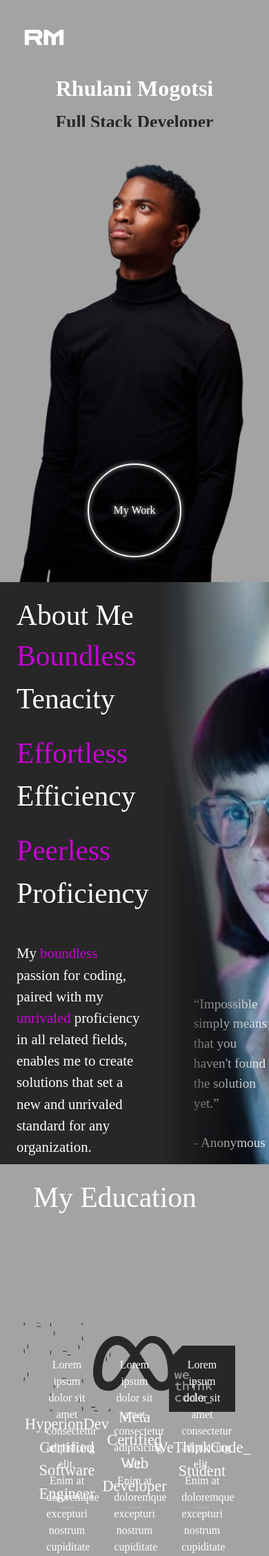
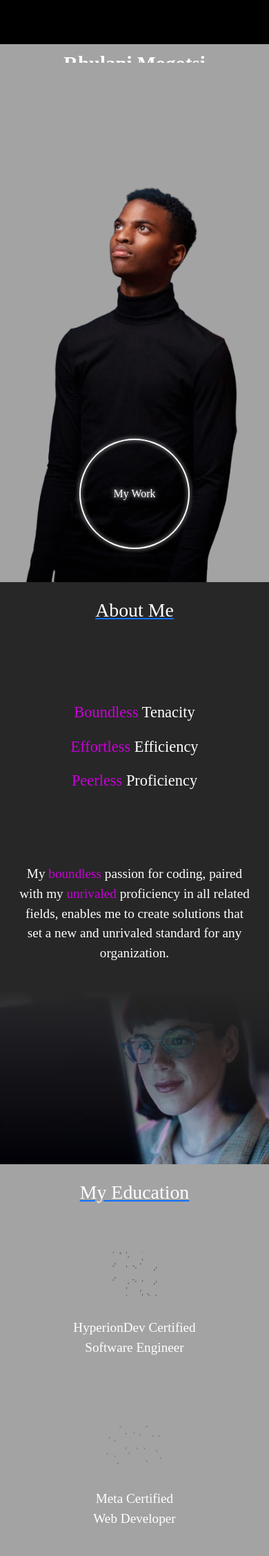
Before and after one commit to WinterTheEngineer/Kgosi-Mogotsi, a Django app: page / in a window 390 px wide; the page is wider, and only the part inside the window is pictured. Shown: the top 2256 px of that part at 69% size. Run offline with Django 5.2, Linux system fonts and the light colour scheme; some libraries are stand-ins or nearby versions; some web fonts are replaced.

Commit message:
fixed preloader resetting on gsap animation start, mobile responsive breakpoints

```diff
--- a/WinterMogotsi/static/WinterMogotsi/css/index.css
+++ b/WinterMogotsi/static/WinterMogotsi/css/index.css
@@ -3,27 +3,6 @@
     padding: 0;
     box-sizing: border-box;
     font-family: 'Zen Dots';
-}
-
-body {
-    overflow: overlay;
-}
-
-::-webkit-scrollbar {
-    width: 12px;
-}
-
-::-webkit-scrollbar-track {
-    background: rgba(0, 0, 0, 0);
-}
-
-::-webkit-scrollbar-thumb {
-    border-radius: 10px;
-    background: #272727;
-}
-
-body {
-    animation: bodyscroll 6s forwards;
 }
 
 #splash {
@@ -50,6 +29,7 @@
     height: 5.5rem;
     display: block;
     stroke-width: 3;
+    fill: #ffffff;
     animation: 5s logo-stroke ease;
 }
 
@@ -425,6 +405,7 @@
 }
 
 .accolades {
+    display: flex;
     align-items: center;
     height: calc(100% - 2.75rem);
 }
@@ -442,21 +423,16 @@
 }
 
 .accolade-icon {
+    height: 8rem;
     display: flex;
-    font-size: 8rem;
     color: #272727;
     align-items: center;
     justify-content: center;
+    animation: 6s icon-stroke forwards infinite;
 }
 
 .hyperion-icon {
-    font-size: 6rem;
     stroke-width: 14;
-    animation: 6s icon-stroke forwards infinite;
-}
-
-.accolade-image, .hyperion-icon {
-    height: 8rem;
 }
 
 .accolade-title {
@@ -696,7 +672,199 @@
     pointer-events: none;
 }
 
-@media (max-width: 1366px) {
+/* Mobile - Portrait */
+@media screen and (min-width: 240px) and (max-width: 428px) {
+
+    #splash {
+        width: 100vw;
+        height: 100vh;
+    }
+
+    .splash-loader {
+        top: 50%;
+        left: 50%;
+        z-index: 9;
+        position: fixed;
+        overflow: hidden;
+        transform: translate(-50%, -50%);
+    }
+
+    #splash-logo {
+        width: 8rem;
+        height: 5rem;
+    }
+
+    .nav-list {
+        display: none;
+    }
+
+    #menu-toggle {
+        top: 1rem;
+        right: 1rem;
+        width: 3rem;
+        height: 3rem;
+    }
+
+    #menu-toggle .icon{
+        font-size: 1.2rem
+    }
+
+    header {
+        height: 100dvh;
+    }
+
+    #header-logo {
+        display: none;
+    }
+
+    .header-container {
+        padding: 0;
+        display: flex;
+        flex-direction: column;
+    }
+
+    .header-content {
+        height: 100%;
+        display: flex;
+        flex-direction: column-reverse;
+    }
+
+    .social-bar {
+        display: none;
+    }
+
+    .header-img {
+        width: 100%;
+    }
+
+    .header-img img{
+        bottom: 0;
+        height: 80%;
+        z-index: 3;
+        position: absolute;
+    }
+
+    .header-text {
+        margin: 0;
+        width: 100%;
+        text-align: center;
+    }
+
+    .header-title {
+        margin: 0;
+        font-size: 1.8rem;
+        padding-block: 1rem;
+    }
+
+    .header-tagline {
+        font-size: 1.4rem;
+    }
+
+    #typewriter-cursor {
+        display: none;
+    }
+
+    .magneto {
+        z-index: 4;
+    }
+
+    .about-bg {
+        top: unset;
+        bottom: 0;
+        width: 100%;
+        height: 30%;
+        mask: linear-gradient(to bottom, transparent, #272727);
+    }
+
+    .about-quote {
+        display: none;
+    }
+
+    .about-header {
+        display: block;
+        text-align: center;
+    }
+
+    .about-content {
+        width: 100%;
+        min-height: 60%;
+        max-height: 70%;
+    }
+
+    .about-tags {
+        margin-top: 2rem;
+        align-items: center;
+    }
+
+    .about-tag {
+        font-size: 1.4rem;
+        color: #ffffff;
+    }
+
+    .about-desc {
+        width: 100%;
+        margin-top: 21rem;
+    }
+
+    .about-text {
+        font-size: 1.2rem;
+        text-align: center;
+    }
+
+    .education-header {
+        display: block;
+        text-align: center;
+    }
+
+    .accolades {
+        width: 100%;
+        align-items: normal;
+        flex-direction: column;
+        justify-content: center;
+    }
+
+    .accolade-column {
+        width: 100%;
+        height: 33%;
+    }
+
+    .accolade-header {
+        height: 100%;
+    }
+
+    .accolade-icon {
+        height: 4rem;
+    }
+
+    .accolade-image {
+        height: 4rem;
+    }
+
+    .accolade-title {
+        font-size: 1.2rem;
+    }
+
+    .accolade-sep, .accolade-body {
+        display: none;
+    }
+
+    #contact {
+        display: none;
+    }
+}
+
+/* Tablet Portrait */
+@media screen and (min-width: 429px) and (max-width: 810px) {
+
+}
+
+/* Tablet - Landscape */
+@media screen and (min-width: 811px) and (max-width: 1080px) {
+
+}
+
+@media screen and (min-width: 1081px) and (max-width: 1366px) {
+
     .header-title{
         font-size: 5.5rem;
     }
@@ -772,128 +940,3 @@
         min-height: 3.6rem;
     }
 }
-
-@media screen and (max-width: 1000px) {
-
-    #splash {
-        display: none;
-        align-items: center;
-        justify-content: center;
-    }
-
-    #splash-logo {
-        top: 50%;
-        left: 50%;
-        margin: 0;
-        transform: translate(-50%, -50%);
-    }
-
-    nav {
-        height: 4rem;
-        justify-content: space-between;
-    }
-
-    .nav-list {
-        display: none;
-    }
-
-    #menu-toggle {
-        top: 1rem;
-        right: 1rem;
-        width: 3rem;
-        height: 3rem;
-    }
-
-    #menu-toggle .icon{
-        font-size: 1.2rem
-    }
-
-    header {
-        height: 100dvh;
-    }
-
-    #header-logo {
-        margin: 0;
-        height: 1.4rem;
-        position: static;
-        display: inline-flex;
-    }
-
-    .header-container {
-        padding: 0;
-        display: flex;
-        flex-direction: column;
-    }
-
-    .header-content {
-        height: 100%;
-        display: flex;
-        flex-direction: column-reverse;
-    }
-
-    .social-bar {
-        display: none;
-    }
-
-    .header-img {
-        width: 100%;
-    }
-
-    .header-img img{
-        bottom: 0;
-        height: 90%;
-        z-index: 3;
-        position: absolute;
-    }
-
-    .header-text {
-        margin: 0;
-        width: 100%;
-        text-align: center;
-    }
-
-    .header-title {
-        margin: 0;
-        font-size: 2rem;
-        padding-block: 1rem;
-    }
-
-    .header-tagline {
-        font-size: 1.6rem;
-    }
-
-    #typewriter-cursor {
-        display: none;
-    }
-
-    .magneto {
-        z-index: 4;
-    }
-
-    .introduction-container {
-        height: 100%;
-        flex-direction: column;
-        margin-block: 0;
-        margin-inline: 0;
-    }
-
-    .intro-tags,
-    .intro-text {
-        width: 100%;
-        min-height: 15rem;
-        text-align: center;
-    }
-
-    .intro-tags {
-        border-bottom-left-radius: 50%;
-        border-bottom-right-radius: 50%;
-    }
-
-    .intro-tag {
-        font-size: 1.4rem;
-    }
-
-    .intro-text {
-        background-color: #ffffff00;
-    }
-}
--- a/WinterMogotsi/templates/WinterMogotsi/index.html
+++ b/WinterMogotsi/templates/WinterMogotsi/index.html
@@ -32,6 +32,8 @@
                 <path d="M3.22 146V148.5H5.72H37.08H39.58V146V96.952H100.322L129.587 147.257L130.31 148.5H131.748H167.42H171.895L169.549 144.689L139.09 95.2166C148.729 92.9619 156.457 88.4318 162.103 81.5311C168.462 73.7587 171.488 63.1981 171.488 50.156C171.488 34.8253 167.311 22.9325 158.519 14.987C149.949 7.12436 138.032 3.35999 123.124 3.35999H5.72H3.22V5.85999V146ZM130.843 62.8171L130.823 62.835L130.804 62.8534C128.418 65.1359 124.756 66.4715 119.403 66.472C119.402 66.472 119.401 66.472 119.4 66.472L39.58 66.2819V33.84H119.4C124.755 33.84 128.417 35.1757 130.804 37.4586L130.844 37.4969L130.886 37.5334C133.209 39.5659 134.736 43.4903 134.736 50.156C134.736 56.6584 133.223 60.6352 130.843 62.8171Z" stroke="white" stroke-width="5"/>
             </svg>
         </div>
+        <div id="preloader"></div>
+
     </div>
     <header id="header">
         <div class="container-fluid header-container p-4">
@@ -149,12 +151,12 @@
         </div>
     </section>
     <section id="education">
-        <div class="container-fluid education-container px-5 py-4">
+        <div class="container-fluid education-container p-4">
             <a href="#education"><h1 class="section-header education-header">My Education</h1></a>
-            <div class="row accolades m-auto">
+            <div class="accolades m-auto">
                 <div class="accolade-column col-4 p-3">
                     <div class="accolade-header">
-                        <svg class="hyperion-icon" width="335" height="344" viewBox="0 0 335 344" fill="none" xmlns="http://www.w3.org/2000/svg">
+                        <svg class="accolade-icon hyperion-icon" width="335" height="344" viewBox="0 0 335 344" fill="none" xmlns="http://www.w3.org/2000/svg">
                             <path fill-rule="evenodd" clip-rule="evenodd" d="M0 273.975L0 0L14 0L14 273.975C14 277.855 10.866 281 7 281C3.13401 281 0 277.855 0 273.975Z"/>
                             <path fill-rule="evenodd" clip-rule="evenodd" d="M334.381 70.0097L334 343.01L320 342.99L320.381 69.9902C320.386 66.1242 323.525 62.9946 327.391 63C331.257 63.0054 334.386 66.1437 334.381 70.0097Z"/>
                             <path fill-rule="evenodd" clip-rule="evenodd" d="M227 7.05645V125H213V7.05645C213 3.15928 216.134 9.53674e-07 220 9.53674e-07C223.866 9.53674e-07 227 3.15928 227 7.05645Z"/>
@@ -180,7 +182,7 @@
                 </div>
                 <div class="accolade-column col-4 p-3">
                     <div class="accolade-header">
-                        <i class="fa-brands fa-meta accolade-icon"></i>
+                        <svg class="accolade-icon" xmlns="http://www.w3.org/2000/svg" viewBox="0 0 640 512"><!--!Font Awesome Free 6.5.2 by @fontawesome - https://fontawesome.com License - https://fontawesome.com/license/free Copyright 2024 Fonticons, Inc.--><path d="M640 317.9C640 409.2 600.6 466.4 529.7 466.4C467.1 466.4 433.9 431.8 372.8 329.8L341.4 277.2C333.1 264.7 326.9 253 320.2 242.2C300.1 276 273.1 325.2 273.1 325.2C206.1 441.8 168.5 466.4 116.2 466.4C43.4 466.4 0 409.1 0 320.5C0 177.5 79.8 42.4 183.9 42.4C234.1 42.4 277.7 67.1 328.7 131.9C365.8 81.8 406.8 42.4 459.3 42.4C558.4 42.4 640 168.1 640 317.9H640zM287.4 192.2C244.5 130.1 216.5 111.7 183 111.7C121.1 111.7 69.2 217.8 69.2 321.7C69.2 370.2 87.7 397.4 118.8 397.4C149 397.4 167.8 378.4 222 293.6C222 293.6 246.7 254.5 287.4 192.2V192.2zM531.2 397.4C563.4 397.4 578.1 369.9 578.1 322.5C578.1 198.3 523.8 97.1 454.9 97.1C421.7 97.1 393.8 123 360 175.1C369.4 188.9 379.1 204.1 389.3 220.5L426.8 282.9C485.5 377 500.3 397.4 531.2 397.4L531.2 397.4z"/></svg>
                         <p class="accolade-title m-0">Meta Certified<br>Web Developer</p>
                     </div>
                     <hr class="accolade-sep">
@@ -195,7 +197,7 @@
                 </div>
                 <div class="accolade-column col-4 p-3">
                     <div class="accolade-header">
-                        <img class="accolade-image" src="{% static 'WinterMogotsi/images/WeThinkCode-dark.png' %}" alt="WeThinkCode_ logo">
+                        <img class="accolade-icon" src="{% static 'WinterMogotsi/images/WeThinkCode-dark.png' %}" alt="WeThinkCode_ logo">
                         <p class="accolade-title m-0">WeThinkCode_<br>Student</p>
                     </div>
                     <hr class="accolade-sep">
@@ -541,7 +543,7 @@
     </script>
     <script>
 
-
+        let section_headers = document.querySelectorAll('.section-header')
         let about = document.querySelector('#about')
         let aboutBG = document.querySelector('.about-bg')
         let aboutTags = document.querySelectorAll('.about-tag')
@@ -594,7 +596,8 @@
             gsap.set(aboutTag, {
                 xPercent: -20,
                 opacity: 0
-        });
+            }
+        );
 
             gsap.to(aboutTag, {
                 scrollTrigger: {
@@ -604,8 +607,25 @@
                 delay: index * 1,
                 xPercent: 0,
                 opacity: 1
-        })
-        })
+            })
+        });
+
+        section_headers.forEach((section_header) => {
+            gsap.set(section_header, {
+                xPercent: -100,
+                opacity: 0
+            }
+        );
+
+            gsap.to(section_header, {
+                scrollTrigger: {
+                    trigger: section_header,
+                    toggleActions: "restart",
+                },
+                xPercent: 0,
+                opacity: 1
+            })
+        });
 
         gsap.to(contactBG, {
             scrollTrigger: {
@@ -646,14 +666,17 @@
             });
 
             splash_timeline.to(splash_logo, {
+                yPercent: 0,
+                duration: 5,
+            })
+
+            .to(splash_logo, {
                 yPercent: -100,
-                delay: 5,
-                clearProps: 'none'
             })
 
             .to(splash, {
                 yPercent: -100,
-                clearProps: 'none'
+                duration: 1.5
             })
 
             return splash_timeline
```
